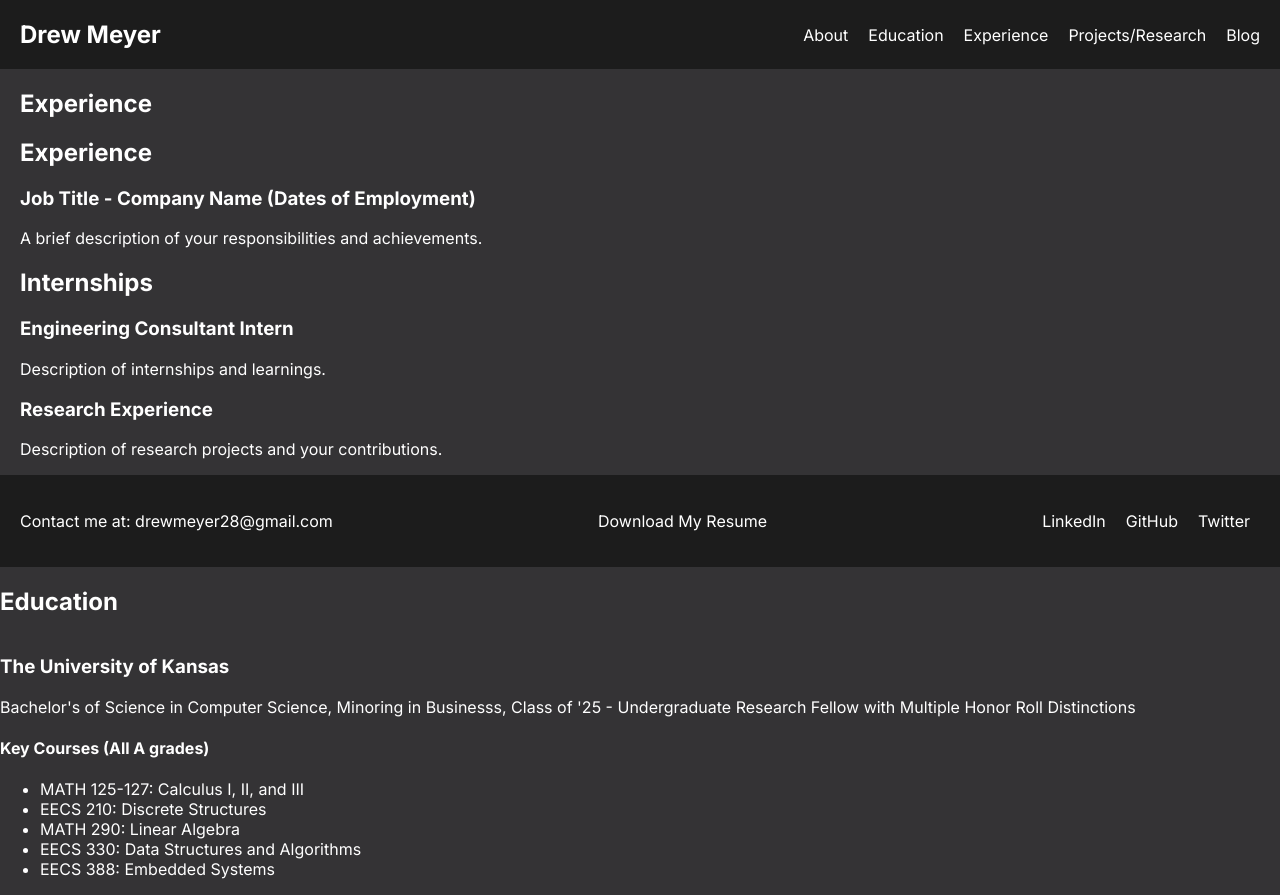
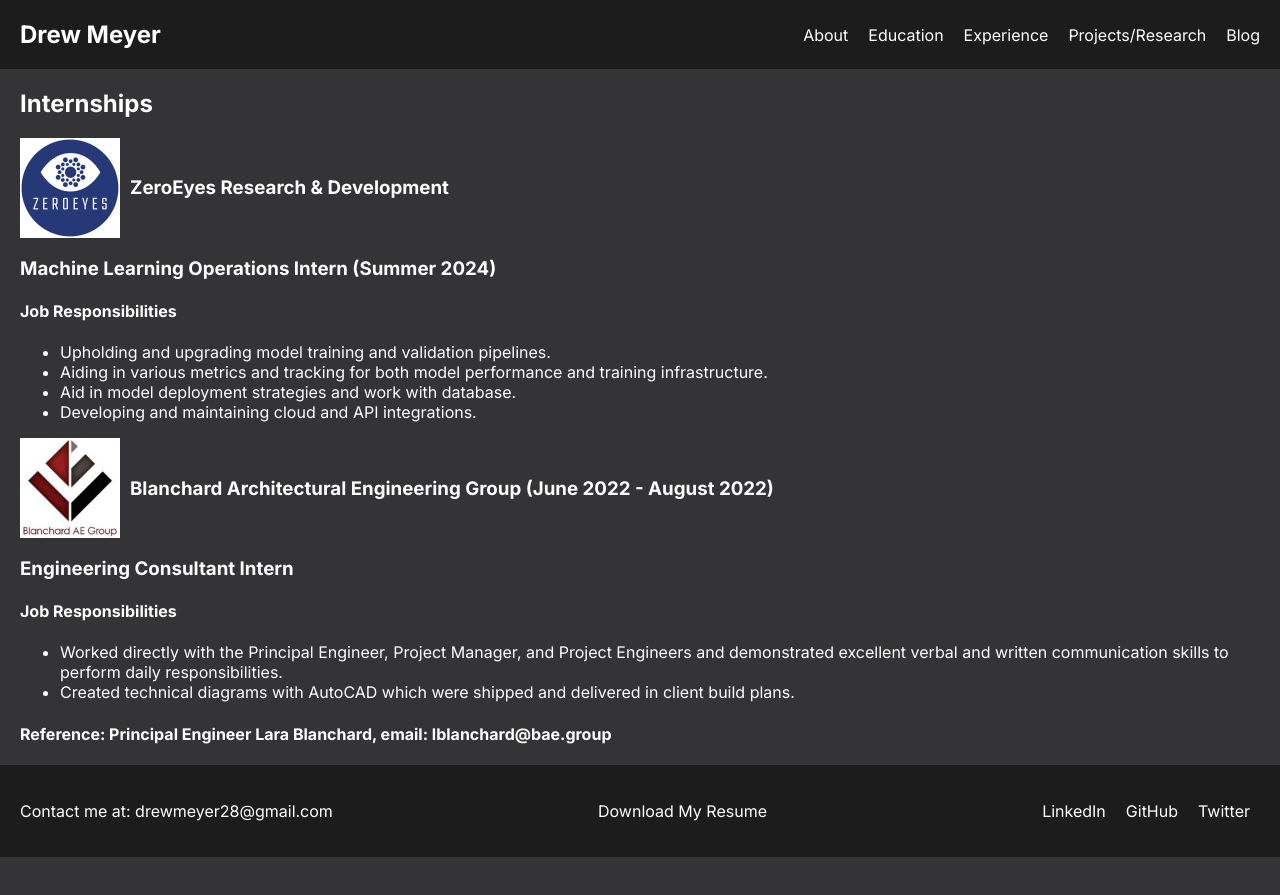
Before and after one commit to drewku42/portfolio, a plain HTML site: page portfolio/experience.html in a window 1280 px wide. After the commit the page ends 857 px from the top, so only its background shows below. Drawn offline with Linux system fonts and the light colour scheme.

Commit message:
Seperated education and experience sections, added logos for institutions and companies.

```diff
--- a/portfolio/experience.html
+++ b/portfolio/experience.html
@@ -22,19 +22,33 @@
     </header>
     <main>
         <section>
-            <h2>Experience</h2>
+            <h2>Internships</h2>
             <article>
-                <h2>Experience</h2>
-                <h3>Job Title - Company Name (Dates of Employment)</h3>
-                <p>A brief description of your responsibilities and achievements.</p>
+                <div class="institution">
+                    <img src="ZE_logo.jpg" alt="Zero Eyes Logo" class="edu-logo">
+                    <h3>ZeroEyes Research & Development</h3>
+                </div>
+                <h3>Machine Learning Operations Intern (Summer 2024)</h3>
+                <h4>Job Responsibilities</h4>
+                <ul>
+                    <li>Upholding and upgrading model training and validation pipelines.</li>
+                    <li>Aiding in various metrics and tracking for both model performance and training infrastructure.</li>
+                    <li>Aid in model deployment strategies and work with database.</li>
+                    <li>Developing and maintaining cloud and API integrations.</li>
+                </ul>
             </article>
             <article>
-            <h2>Internships</h2>
+                <div class="institution">
+                    <img src="bae_logo.jpg" alt="Blanchard AE Group Logo" class="edu-logo">
+                    <h3>Blanchard Architectural Engineering Group (June 2022 - August 2022)</h3>
+                </div>
                 <h3>Engineering Consultant Intern</h3>
-                <p>Description of internships and learnings.</p>
-                <h3>Research Experience</h3>
-                <p>Description of research projects and your contributions.</p>
-                <!-- Repeat the structure for each job, internship, or research position -->
+                <h4>Job Responsibilities</h4>
+                <ul>
+                    <li>Worked directly with the Principal Engineer, Project Manager, and Project Engineers and demonstrated excellent verbal and written communication skills to perform daily responsibilities.</li>
+                    <li>Created technical diagrams with AutoCAD which were shipped and delivered in client build plans.</li>
+                </ul>
+                <h4>Reference: Principal Engineer Lara Blanchard, email: lblanchard@bae.group</h4>
             </article>
         </section>
     </main>
@@ -49,17 +63,3 @@
     </footer>
 </body>
 </html>
-
-<h2>Education</h2>
-            <article>
-                <h3>The University of Kansas</h3>
-                <p>Bachelor's of Science in Computer Science, Minoring in Businesss, Class of '25 - Undergraduate Research Fellow with Multiple Honor Roll Distinctions</p>
-                <h4>Key Courses (All A grades)</h4>
-                <ul>
-                    <li>MATH 125-127: Calculus I, II, and III</li>
-                    <li>EECS 210: Discrete Structures</li>
-                    <li>MATH 290: Linear Algebra</li>
-                    <li>EECS 330: Data Structures and Algorithms</li>
-                    <li>EECS 388: Embedded Systems</li>
-                </ul>
-            </article>
--- a/portfolio/style.css
+++ b/portfolio/style.css
@@ -53,6 +53,18 @@ header .logo {
     color: #ffffff;
     font-weight: 700;
 }
+
+.institution {
+    display: flex;
+    align-items: center; /* Centers the logo and header vertically */
+}
+
+.edu-logo {
+    width: 100px; /* Adjust the width as needed */
+    height: auto; /* Keeps the aspect ratio intact */
+    margin-right: 10px; /* Adds some space between the logo and the header text */
+}
+
 
 nav ul {
     list-style: none;
```
Also changed, not shown: portfolio/education.html (+8 -2 lines), portfolio/KU_logo.png (added), portfolio/ZE_logo.jpg (added), portfolio/bae_logo.jpg (added), portfolio/deeplearning_logo.jpg (added).
